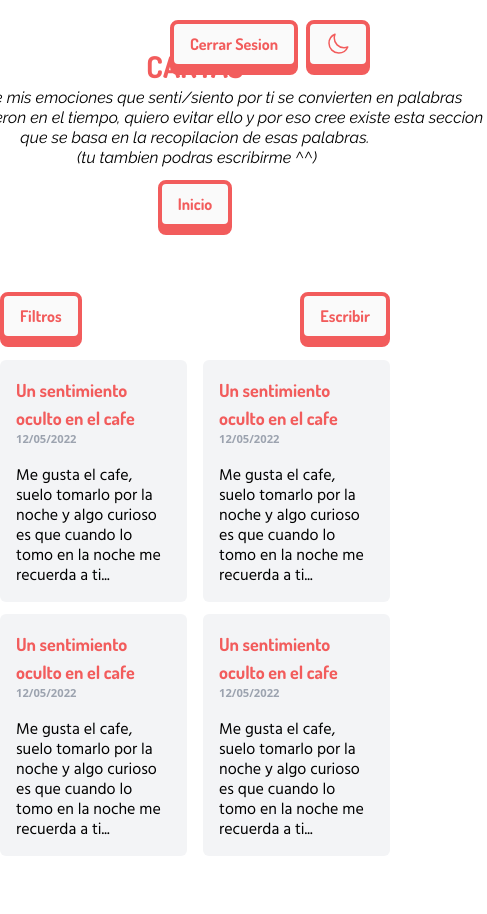
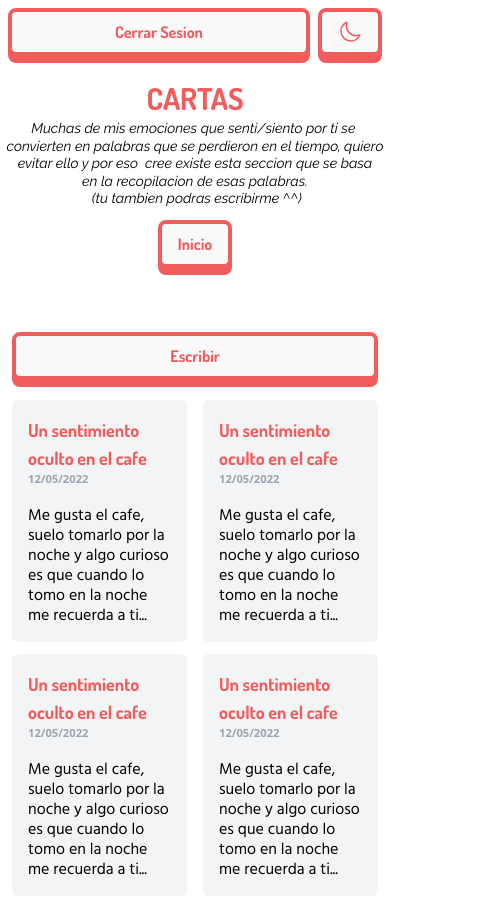
Before and after one commit to DiegoCadavid/emociones_client, a React (Vite) app: page /letters in a window 390 px wide. Shown: the top 914 px of the page, 487 px wide, since content can reach past the window. Built offline with nearby package versions, Linux system fonts and the light colour scheme; sample sign-in values are in the browser's storage.

Commit message:
add: responsive desing and remove filter buttons

```diff
--- a/src/components/ToggleTheme.jsx
+++ b/src/components/ToggleTheme.jsx
@@ -7,10 +7,10 @@ const ToggleTheme = ({
   isAuth = false,
 }) => {
   return (
-    <div className="absolute right-5 top-5 z-10 flex gap-2 items-center">
+    <div className="absolute inset-x-2 top-2 md:left-0 md:right-5 md:top-5 z-10 flex gap-2 items-center justify-center md:justify-end">
       {isAuth && (
         <button
-          className="btn"
+          className="btn w-full md:w-fit"
           onClick={() => {
             handleLogout();
           }}>
--- a/src/components/home/Home.jsx
+++ b/src/components/home/Home.jsx
@@ -6,16 +6,16 @@ const Home = () => {
   return (
       <div className="min-h-screen flex flex-col items-center justify-center gap-5">
         <div className="leading-none text-center">
-          <h1 className="uppercase font-title text-title text-primary-100 dark:text-zinc-100">
+          <h1 className="uppercase font-title text-title-mobile  md:text-title text-primary-100 dark:text-zinc-100">
             Emociones
           </h1>
           <p className="font-subtitle font-medium italic dark:text-zinc-300">
             Hecho con cariño para Satu ✨🪐
           </p>
         </div>
-        <p className="text-center font-serif dark:text-zinc-100">
+        <p className="text-center font-serif dark:text-zinc-100 px-5 md:px-0">
           Este sitio fue creado para ti Satu, te quiero y por ello quiero crear
-          un lugar <br /> donde puedas relajarte cuando el mundo se sienta un
+          un lugar <br className="hidden md:block"/> donde puedas relajarte cuando el mundo se sienta un
           poco dificil ^^
         </p>
 
--- a/src/components/images/Images.jsx
+++ b/src/components/images/Images.jsx
@@ -28,7 +28,7 @@ const Images = () => {
   };
 
   return (
-    <div className="container mx-auto py-12">
+    <div className="container mx-auto py-12 p-3 md:p-0">
       {/* Upload modal */}
       {showUploadModal && <ImagesUploadModal handleCloseModal={handleCloseModal}/>}
 
--- a/src/components/images/ImagesMenu.jsx
+++ b/src/components/images/ImagesMenu.jsx
@@ -2,12 +2,18 @@ import React from "react";
 
 const ImagesMenu = ({ handleOpenModal }) => {
   return (
-    <div className="flex justify-between mt-16">
-      <div className="flex items-center gap-2">
-      <button className="btn" disabled={true}>Filtros</button>
-      <p className="text-primary-50 dark:text-zinc-500">(Disponible proximamente)</p>
-      </div>
-      <button className="btn" onClick={() => { handleOpenModal() }}>Subir imagen</button>
+    <div className="flex justify-end gap-3 mt-16">
+      {/* <button className="btn w-full md:w-fit" disabled={true}>
+        Filtros
+      </button> */}
+
+      <button
+        className="btn w-full md:w-fit"
+        onClick={() => {
+          handleOpenModal();
+        }}>
+        Subir imagen
+      </button>
     </div>
   );
 };
--- a/src/components/images/ImagesUploadModal.jsx
+++ b/src/components/images/ImagesUploadModal.jsx
@@ -38,10 +38,10 @@ export const ImagesUploadModal = ({ handleCloseModal }) => {
         duration: 0.45,
         type: "spring",
         bounce: 0.5
-      }} className="absolute inset-0 z-50 flex items-center justify-center">
-        <div className="relative brd p-4 pb-7">
+      }} className="absolute inset-0 z-50 p-5 flex items-center justify-center">
+        <div className="relative brd w-full md:w-96 p-4 pb-7">
           <form
-            className="flex flex-col gap-5"
+            className="flex flex-col w-full gap-5"
             onSubmit={handleSubmit(onSubmit)}>
             <div>
               {errors.body && (
@@ -49,7 +49,7 @@ export const ImagesUploadModal = ({ handleCloseModal }) => {
               )}
               <textarea
                 placeholder="Informacion de la imagen"
-                className="p-2 w-96 brd"
+                className="p-2 w-full brd"
                 {...register("body", { required: true })}></textarea>
             </div>
 
--- a/src/components/letters/Letters.jsx
+++ b/src/components/letters/Letters.jsx
@@ -26,7 +26,7 @@ const Letters = () => {
   }
 
   return (
-    <div className="container mx-auto py-12">
+    <div className="container mx-auto py-12 px-3 md:px-0">
 
       {/* Modal de creacion */}
       { showWriteModal && <LettersWriteModal handleCloseModal={handleCloseModal} />}
@@ -34,7 +34,7 @@ const Letters = () => {
       <Title
         title="Cartas"
         subtitle={
-          "Muchas de mis emociones que senti/siento por ti se convierten en palabras \n que se perdieron en el tiempo, quiero evitar ello y por eso cree existe esta seccion \n que se basa en la recopilacion de esas palabras. \n (tu tambien podras escribirme ^^)"
+          "Muchas de mis emociones que senti/siento por ti se \n convierten en palabras que se perdieron en el tiempo, quiero \n evitar ello y por eso  cree existe esta seccion que se basa \n en la recopilacion de esas palabras. \n (tu tambien podras escribirme ^^)"
         }
       />
       <LettersMenu handleOpenModal={handleOpenModal} />
--- a/src/components/letters/LettersMenu.jsx
+++ b/src/components/letters/LettersMenu.jsx
@@ -2,9 +2,9 @@ import React from "react";
 
 const LettersMenu = ({ handleOpenModal }) => {
   return (
-    <div className="flex justify-between mt-16">
-      <button className="btn">Filtros</button>
-      <button className="btn" onClick={() => { handleOpenModal() }}>Escribir</button>
+    <div className="flex justify-end gap-3 mt-16">
+      {/* <button className="btn w-full md:w-fit">Filtros</button> */}
+      <button className="btn w-full md:w-fit" onClick={() => { handleOpenModal() }}>Escribir</button>
     </div>
   );
 };
--- a/src/components/letters/LettersWriteModal.jsx
+++ b/src/components/letters/LettersWriteModal.jsx
@@ -31,10 +31,10 @@ const LettersWriteModal = ({ handleCloseModal }) => {
           type: "spring",
           bounce: 0.5,
         }}
-        className="absolute inset-0 flex justify-center items-center z-50">
-        <div className="brd p-5">
+        className="absolute inset-0 p-5 flex justify-center items-center z-50">
+        <div className="brd w-full md:w-96 p-5">
           <form
-            className="w-96 flex flex-col gap-5"
+            className="w-full  flex flex-col gap-5"
             onSubmit={handleSubmit(onSubmit)}>
             <div>
               {errors.title && (
--- a/src/components/login/Login.jsx
+++ b/src/components/login/Login.jsx
@@ -6,7 +6,7 @@ const Login = () => {
     <div className="min-h-screen flex flex-col items-center justify-center gap-7">
       {/* Titulo */}
       <div className="text-center leading-none">
-        <h2 className="uppercase font-title text-primary-100 text-title dark:text-zinc-100">
+        <h2 className="uppercase font-title text-primary-100  text-title-mobile md:text-title dark:text-zinc-100">
           Secreto
         </h2>
         <p className="italic font-subtitle font-medium dark:text-zinc-300">Ingresa la clave secreta para acceder 🪐</p>
--- a/src/components/placeholders/Title.jsx
+++ b/src/components/placeholders/Title.jsx
@@ -3,12 +3,12 @@ import { Link } from "react-router-dom";
 
 const Title = ({ title = "titulo", subtitle = "" }) => {
   return (
-    <div className="text-center flex flex-col gap-3 items-center">
+    <div className="text-center flex flex-col gap-3 items-center mt-8 md:mt-12">
       <div>
         <h2 className="text-primary-100 font-title text-3xl uppercase dark:text-zinc-100">
           {title}
         </h2>
-        <pre className="font-subtitle italic leading-tight mt-1 dark:text-zinc-300">
+        <pre className="font-subtitle italic leading-tight mt-1 dark:text-zinc-300 text-sm md:text-base">
           {subtitle}
         </pre>
       </div>
--- a/tailwind.config.cjs
+++ b/tailwind.config.cjs
@@ -28,7 +28,8 @@ module.exports = {
         "shadow-min" : "4px"
       },
       fontSize: {
-        title: "6rem"
+        title: "6rem",
+        "title-mobile": "4rem"
       },
       gridTemplateColumns: {
         "images-container" : " repeat(auto-fit, minmax(370px, 1fr))"
```
